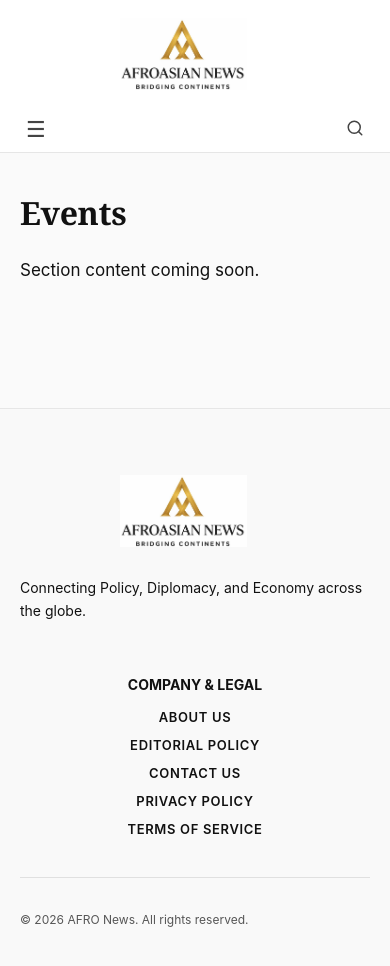
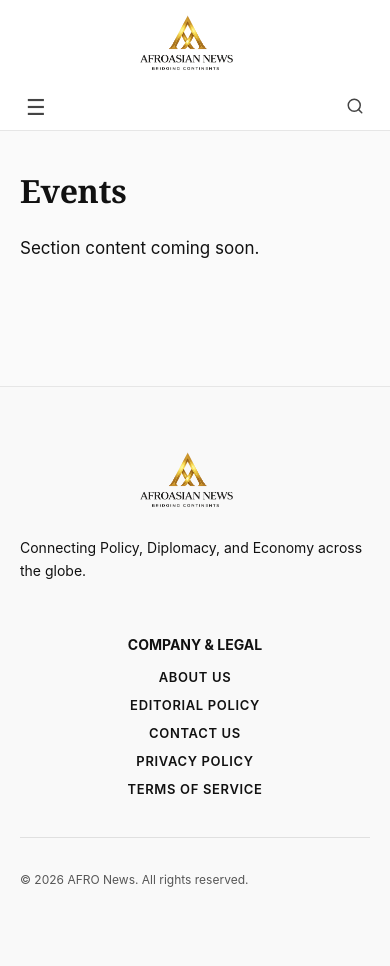
Before and after one commit to raheescwc2020/AfroAsian, a React (Vite) app: page /events in a window 390 px wide. Shown: the top 966 px of the page. Built offline with nearby package versions, Linux system fonts and the light colour scheme.

Commit message:
Logo Size Optimized

```diff
--- a/src/index.css
+++ b/src/index.css
@@ -27,11 +27,9 @@
   font-family: var(--font-primary);
 }
 
-
-
 .aan-logo-panel {
   background-color: var(--logo-panel-bg);
-  /* Increased vertical padding to give the logo room to breathe */
+  /* Increased vertical padding to give the logo room to breathe on Desktop */
   padding-top: 20px;
   padding-bottom: 20px;
   width: 100%;
@@ -46,19 +44,11 @@
   margin: 0 auto;
 }
 
-/* .aan-logo-img {
-  /* Rule 3: Keep logo size unchanged
-  height: 72px;
-  width: auto;
-  display: block;
-} */
-
 .aan-logo-img {
-  /* INCREASED HEIGHT: Changed from 72px to 90px (or 100px) */
+  /* Desktop Height */
   height: 90px;
   width: auto;
   display: block;
-  /* Ensure it fits on smaller screens without distortion */
   max-width: 100%;
   object-fit: contain;
 }
@@ -148,31 +138,10 @@
    ========================================= */
 @media (max-width: 768px) {
   .aan-logo-panel {
-    /* Revised Padding for Mobile Height Discipline */
-    padding-top: 15px;
-    padding-bottom: 8px;
-    display: flex;
-    align-items: center;
-    justify-content: center;
-    /* Reduced min-height to tighten mobile header */
-    min-height: auto;
-  }
+    /* CHANGED: Reduced padding from 12px to 10px (Total 4px saved) */
+    padding-top: 10px;
+    padding-bottom: 10px;
 
-
-/*
-  .aan-logo-img {
-    height: 72px;
-    width: auto;
-    object-fit: contain;
-  }*/
-
-
-
-  .aan-logo-panel {
-    /* Slightly reduced vertical padding to compensate for the larger logo */
-    /* This keeps the overall header height "disciplined" */
-    padding-top: 12px;
-    padding-bottom: 12px;
     display: flex;
     align-items: center;
     justify-content: center;
@@ -180,8 +149,9 @@
   }
 
   .aan-logo-img {
-    /* INCREASED HEIGHT: Moved from 72px to 84px for better text readability */
-    height: 84px;
+    /* CHANGED: Reduced height from 72px to 66px (6px saved) */
+    /* Total reduction (padding + img) = ~10px */
+    height: 66px;
 
     /* SCALE WIDTH: Allows the logo to stretch wider on mobile */
     width: auto;
@@ -475,7 +445,6 @@ p, .hero-excerpt {
 /* =========================================
    8. FOOTER
    ========================================= */
-/* ... (Footer styles kept largely same, ensuring fonts inherit) ... */
 .aan-footer {
   text-align: center;
   padding: 60px 20px;
```
Also changed, not shown: src/assets/AFRO_LOGOOO.png, src/assets/AFRO_LOGOOO9.png (added).
